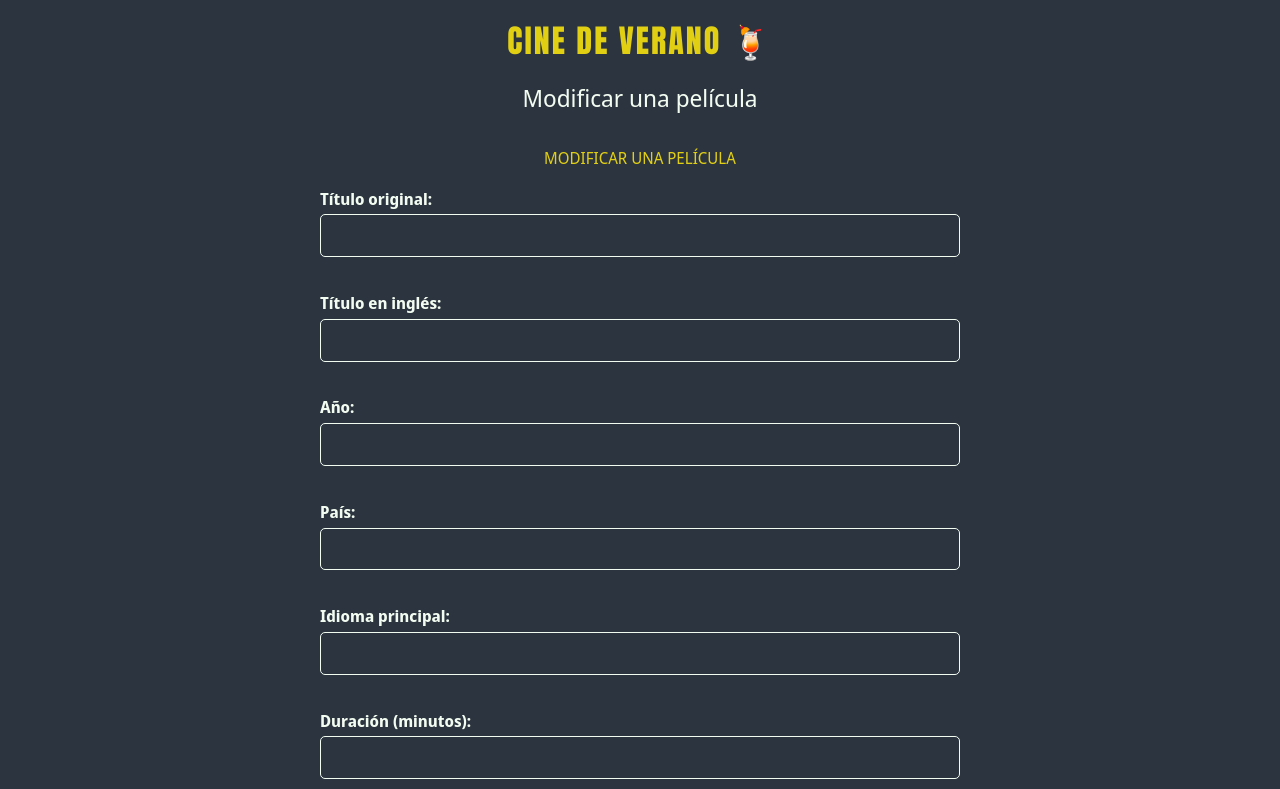
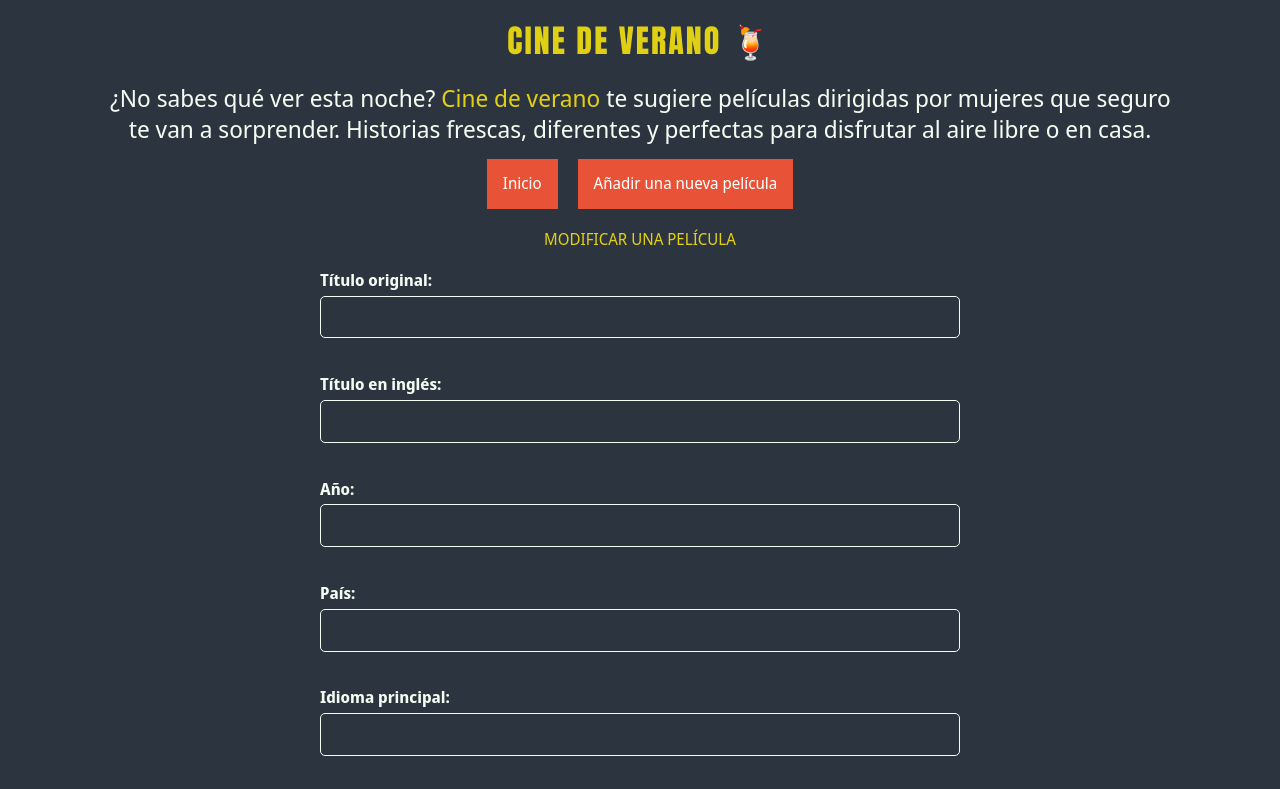
Before and after one commit to irinatiron/cine-de-verano-crud, a website: page pages/modify.html in a window 1280 px wide. Shown: the top 789 px of the page. Drawn offline with Linux system fonts and the light colour scheme.

Commit message:
added return button on create and modify pages

```diff
--- a/pages/modify.html
+++ b/pages/modify.html
@@ -17,9 +17,14 @@
 <body>
     <header>
         <h1>Cine de verano 🍹</h1>
-        <h2>Modificar una película</h2>
+        <h2>¿No sabes qué ver esta noche? <span id="cineDeVerano">Cine de verano</span> te sugiere películas dirigidas
+            por mujeres que seguro te van a
+            sorprender. Historias frescas, diferentes y perfectas para disfrutar al aire libre o en casa.</h2>
+        <nav>
+            <div class="navItem"><a href="/index.html">Inicio</a></div>
+            <div class="navItem"><a href="/pages/create.html">Añadir una nueva película</a></div>
+        </nav>
     </header>
-
     <main>
         <h3 class="page-h3">Modificar una película</h3>
         <form id="updateForm">
--- a/src/js/modify.js
+++ b/src/js/modify.js
@@ -1,7 +1,7 @@
 // Traer los datos de una película para editarla
 document.addEventListener('DOMContentLoaded', async () => {
     const id = localStorage.getItem('editMovieId'); // Obtiene el id de la película a editar desde localStorage
-     if (!id) {
+    if (!id) {
         //window.location.href = '../index.html'; // Si no hay id, redirige al index.html, también redirige cuando ya hemos actualizado la película
         return;
     }
@@ -35,7 +35,6 @@ document.addEventListener('DOMContentLoaded', async () => {
 const updateForm = document.getElementById('updateForm');
 updateForm.addEventListener('submit', async (e) => { // Escucha el evento submit del formulario de actualización
     e.preventDefault();
-
     const id = document.getElementById('movieId').value;
     const updatedMovie = { // Crea un objeto con los datos del formulario
         // Utiliza el id que hemos traido del localStorage y los campos del formulario
@@ -61,10 +60,10 @@ updateForm.addEventListener('submit', async (e) => { // Escucha el evento submit
             body: JSON.stringify(updatedMovie)
         });
         if (response.ok) {
-            alert('Película actualizada correctamente, redirigiendo al inicio...');
-            localStorage.removeItem('editMovieId'); // Limpia el id del localStorage
-            window.location.href = '../index.html';
-            return;
+                alert('Película actualizada correctamente, redirigiendo al inicio...');
+                localStorage.removeItem('editMovieId'); // Limpia el id del localStorage
+                window.location.href = '../index.html'; // Redirige
+                return;
         } else {
             console.error(`Error al actualizar: ${response.status} ${response.statusText}`);
             alert('Error al actualizar la película');
```
Also changed, not shown: pages/create.html (+4 -1 lines).
